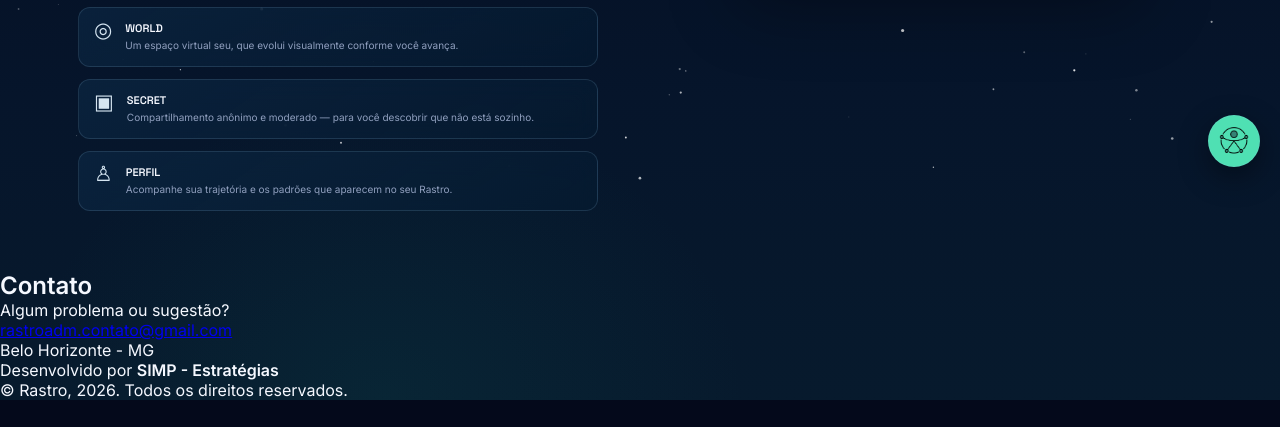
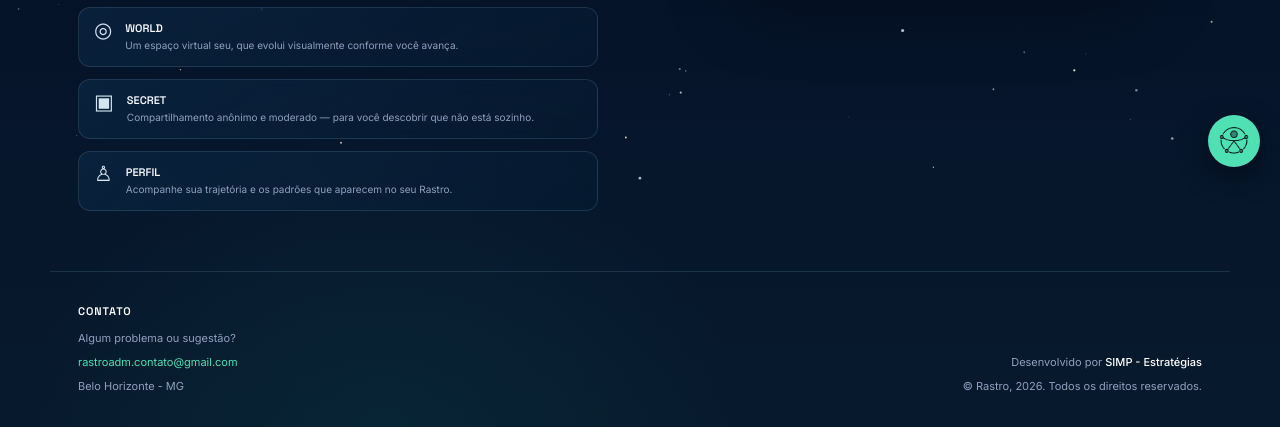
Before and after one commit to samandralves/RASTRO, a Flask app: page / in a window 1280 px wide. Shown: the part 613-1040 px from the top of the page. Before the commit the page ends 1013 px from the top, so only its background shows below. Run offline with Flask 3, Linux system fonts and the light colour scheme.

Commit message:
Update style.css

```diff
--- a/static/css/style.css
+++ b/static/css/style.css
@@ -1876,3 +1876,98 @@ body{
 
 .admin-form-grid{display:grid;grid-template-columns:1fr 1fr;gap:8px}.admin-form-grid input{background:rgba(255,255,255,.04);border:1px solid var(--border);border-radius:8px;padding:9px;color:#fff}.admin-form-grid button{grid-column:1/-1}
 @media(max-width:700px){.admin-form-grid{grid-template-columns:1fr}}
+
+/* ================================================================
+   RODAPÉ DA LANDING
+   ================================================================ */
+
+.landing-footer{
+  position:relative;
+  z-index:2;
+
+  width:100%;
+  max-width:1180px;
+
+  margin:0 auto;
+  padding:32px 28px;
+
+  display:grid;
+  grid-template-columns:1fr 1fr;
+  gap:40px;
+
+  border-top:1px solid var(--border);
+  box-sizing:border-box;
+}
+
+
+.landing-footer-column{
+  display:flex;
+  flex-direction:column;
+  gap:6px;
+}
+
+
+.landing-footer-column h2{
+  margin:0 0 6px;
+
+  font:600 11px "Space Grotesk",sans-serif;
+  letter-spacing:.08em;
+  text-transform:uppercase;
+
+  color:#fff;
+}
+
+
+.landing-footer-column p{
+  margin:0;
+
+  font:400 11px/1.6 Inter,sans-serif;
+  color:var(--muted);
+}
+
+
+.landing-footer-column a{
+  width:max-content;
+
+  font:400 11px/1.6 Inter,sans-serif;
+  color:var(--brand);
+
+  text-decoration:none;
+}
+
+
+.landing-footer-column a:hover{
+  text-decoration:underline;
+}
+
+
+.landing-footer-info{
+  align-items:flex-end;
+  justify-content:flex-end;
+  text-align:right;
+}
+
+
+.landing-footer-info strong{
+  color:#fff;
+  font-weight:500;
+}
+
+
+/* ---------------- responsividade do rodapé ---------------- */
+
+@media(max-width:700px){
+
+  .landing-footer{
+    grid-template-columns:1fr;
+    gap:24px;
+    padding:28px 20px;
+  }
+
+
+  .landing-footer-info{
+    align-items:flex-start;
+    text-align:left;
+  }
+
+}
```
